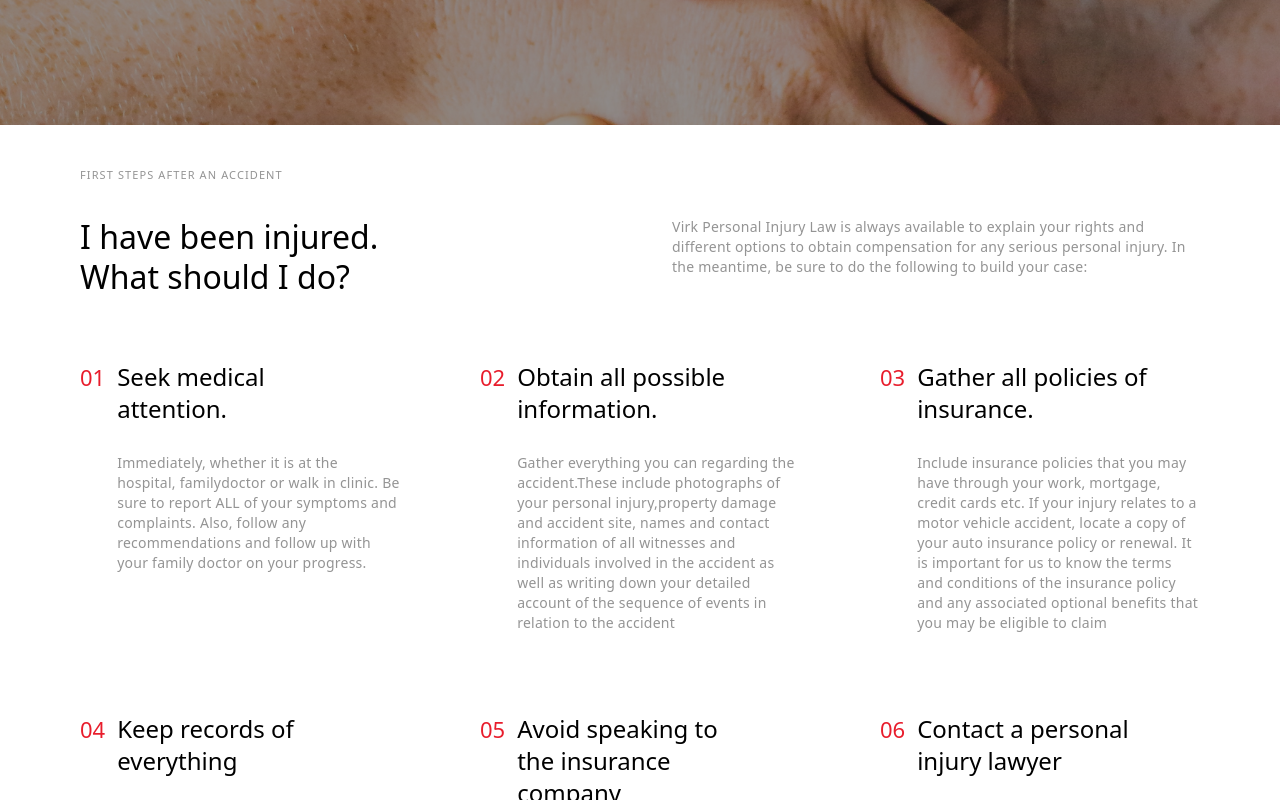
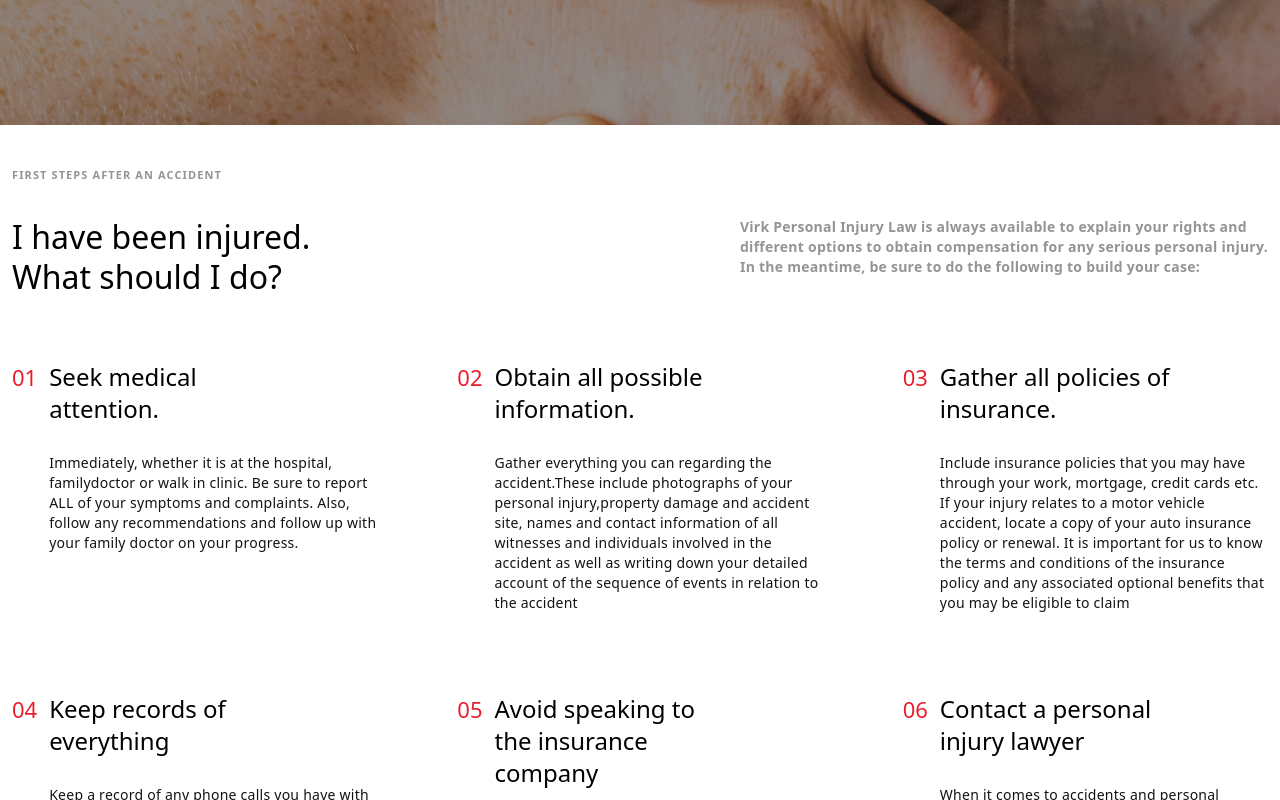
Before and after one commit to DevOluwatoyin/commercial-website, a React (Vite) app: page / in a window 1280 px wide. Shown: the part 3860-4660 px from the top of the page. Built offline with nearby package versions, Linux system fonts and the light colour scheme; a web font is replaced by a local one.

Commit message:
modify instruction

```diff
--- a/src/components/Instruction.jsx
+++ b/src/components/Instruction.jsx
@@ -4,20 +4,20 @@ import { accidentInstructions } from "../constants/instructions";
 
 const Instruction = () => {
   return (
-    <section className="px-3 py-10 md:px-20">
-      <Typography customClassName="uppercase !text-primary-light !text-[11px] !tracking-widest mb-8">
+    <section className="px-3 py-10 max-w-[1440px] mx-auto">
+      <Typography customClassName="uppercase !text-primary-light !text-[11px] !tracking-widest font-bold mb-8">
         First Steps after an accident
       </Typography>
       <div className="flex flex-col justify-between md:flex-row">
         <Typography
           color="primary-dark"
           variant="headline-l"
-          fontWeight="regular"
+          fontWeight="medium"
         >
           I have been injured. <br /> What should I do?
         </Typography>
         <Typography
-          fontWeight="regular"
+          fontWeight="semi-bold"
           customClassName="!text-primary-light text-[11px] md:max-w-[33rem]"
         >
           Virk Personal Injury Law is always available to explain your rights
@@ -37,14 +37,14 @@ const Instruction = () => {
               <Typography
                 color="primary-dark"
                 variant="headline-s"
-                fontWeight="regular"
+                fontWeight="medium"
                 customClassName="mb-7 max-w-[240px]"
               >
                 {each.title}
               </Typography>
               <Typography
                 fontWeight="regular"
-                customClassName="!text-primary-light text-[10px] md:max-w-[33rem]"
+                customClassName="!text-primary-dark text-[10px] md:max-w-[33rem]"
               >
                 {each.more}
               </Typography>
```
